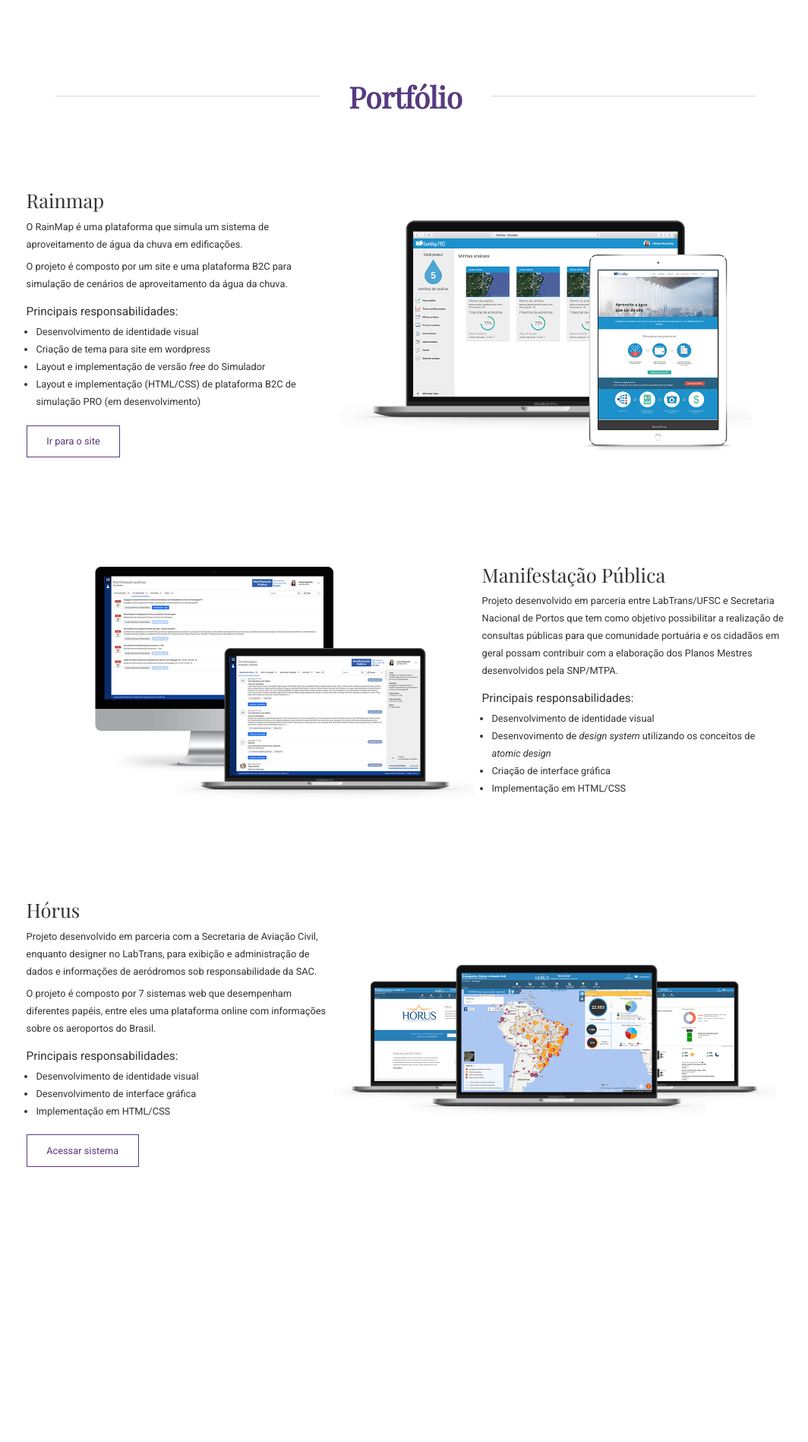
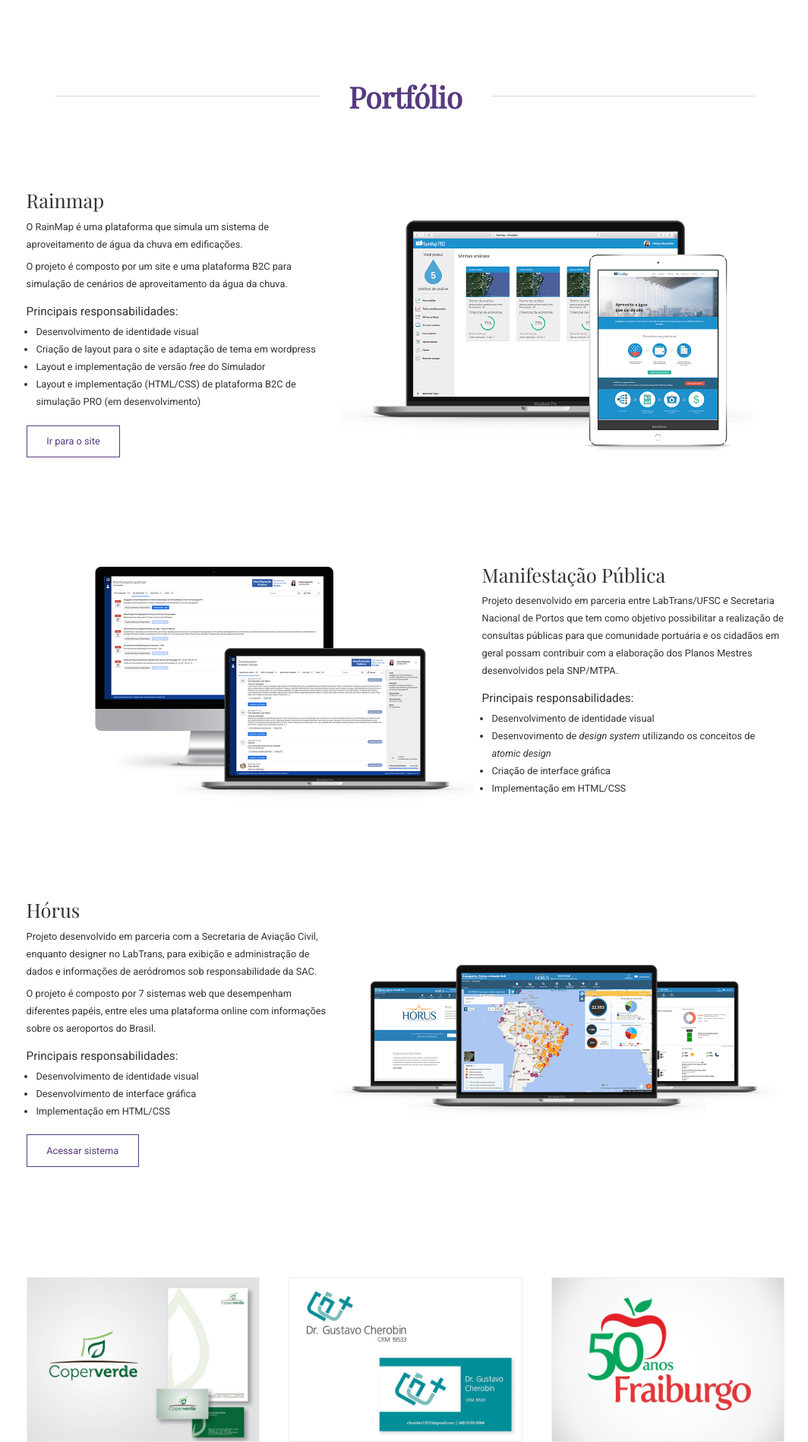
Before and after one commit to helomunaretto/helomunaretto.gihub.io, a Jekyll site: the page built from index.md, in a window 1280 px wide. Shown: the part 1043-2941 px from the top of the page at 76% size, without its empty margins (106-1170 px from the left). Built offline with Jekyll 4.4.1, drawn with Linux system fonts in a browser that asks for light colours; some web fonts are replaced; before the commit the page ends 2609 px from its top, so only the background shows below that.

Commit message:
Adição dos projetos de design gráfico

```diff
--- a/_layouts/home.html
+++ b/_layouts/home.html
@@ -76,7 +76,7 @@ layout: default
         <h5>Principais responsabilidades:</h5>
         <ul>
           <li>Desenvolvimento de identidade visual</li>
-          <li>Criação de tema para site em wordpress</li>
+          <li>Criação de layout para o site e adaptação de tema em wordpress</li>
           <li>Layout e implementação de versão <em>free</em> do Simulador</li>
           <li>Layout e implementação (HTML/CSS) de plataforma B2C de simulação PRO (em desenvolvimento)</li>
         </ul>
@@ -131,42 +131,42 @@ layout: default
     </li>
   </ul>
 </section>
-<!-- <section>
+<section>
   <ul class="another__works">
     <li>
       <figure class="portfolio__item__grid">
-        <img srcset="{{ "/assets/coperverde.jpg" | relative_url }}" title="Identidade Visual Coperverde" width="600px" alt="Imagem de três MacBooks mostrando as principais telas do sistema"
+        <img srcset="{{ "/assets/coperverde.png" | relative_url }}" title="Identidade Visual Coperverde" width="600px" alt="Imagem de três MacBooks mostrando as principais telas do sistema"
         />
         <legend>Sistema de Identidade Visual desenvolvido para a Coperverde</legend>
       </figure>
     </li>
     <li>
       <figure class="portfolio__item__grid">
-        <img srcset="{{ "/assets/gustavo.jpg" | relative_url }}" title="Identidade Visual Dr. Gustavo Cherobin" width="600px" alt="Imagem de três MacBooks mostrando as principais telas do sistema"
+        <img srcset="{{ "/assets/gustavo.png" | relative_url }}" title="Identidade Visual Dr. Gustavo Cherobin" width="600px" alt="Imagem de três MacBooks mostrando as principais telas do sistema"
         />
         <legend>Logotipo e cartão de visitas desenvolvido para o Dr. Gustavo Cherobin</legend>
       </figure>
     </li>
     <li>
       <figure class="portfolio__item__grid">
-        <img srcset="{{ "/assets/fraiburgo.jpg" | relative_url }}" title="Logo 50 anos Fraiburgo" width="600px" alt="Imagem de três MacBooks mostrando as principais telas do sistema"
+        <img srcset="{{ "/assets/fraiburgo.png" | relative_url }}" title="Logo 50 anos Fraiburgo" width="600px" alt="Imagem de três MacBooks mostrando as principais telas do sistema"
         />
         <legend>Logotipo vencedor do concurso de escolha da marca em comemoração as 50 anos de Fraiburgo</legend>
       </figure>
     </li>
-    <li>
+   <!-- <li>
       <figure class="portfolio__item__grid">
         <img srcset="{{ "/assets/polpabrasil.jpg" | relative_url }}" title="Revista Polpa Brasil FISA" width="600px" alt="Imagem de três MacBooks mostrando as principais telas do sistema"
         />
         <legend>Revista desenvolvida para empresa Polpa Brasil com foco na FISA 2010</legend>
       </figure>
-    </li>
-    <li>
+    </li> -->
+     <!--<li>
       <figure class="portfolio__item__grid">
         <img srcset="{{ "/assets/webportos.png" | relative_url }}" title="Webportos" width="600px" alt="Imagem de três MacBooks mostrando as principais telas do sistema"
         />
         <legend>Sistema Webportos</legend>
       </figure>
-    </li>
+    </li> -->
   </ul>
-</section> -->
+</section>
--- a/_sass/components/_layout.scss
+++ b/_sass/components/_layout.scss
@@ -303,7 +303,7 @@ OUTROS TRABALHOS
 .portfolio__item__grid legend {
   transform: scaleY(0);
   transform-origin: center bottom;
-  background: rgba(255, 255, 255, 0.7);
+  background: rgba(255, 255, 255, 0.9);
   padding: 1em;
   line-height: 150%;
   transition: transform 0.3s;
```
Also changed, not shown: assets/coperverde.jpg (deleted), assets/coperverde.png (added), assets/fraiburgo.jpg (deleted), assets/fraiburgo.png (added), assets/gustavo.jpg (deleted), assets/gustavo.png (added), assets/webportos.png.
